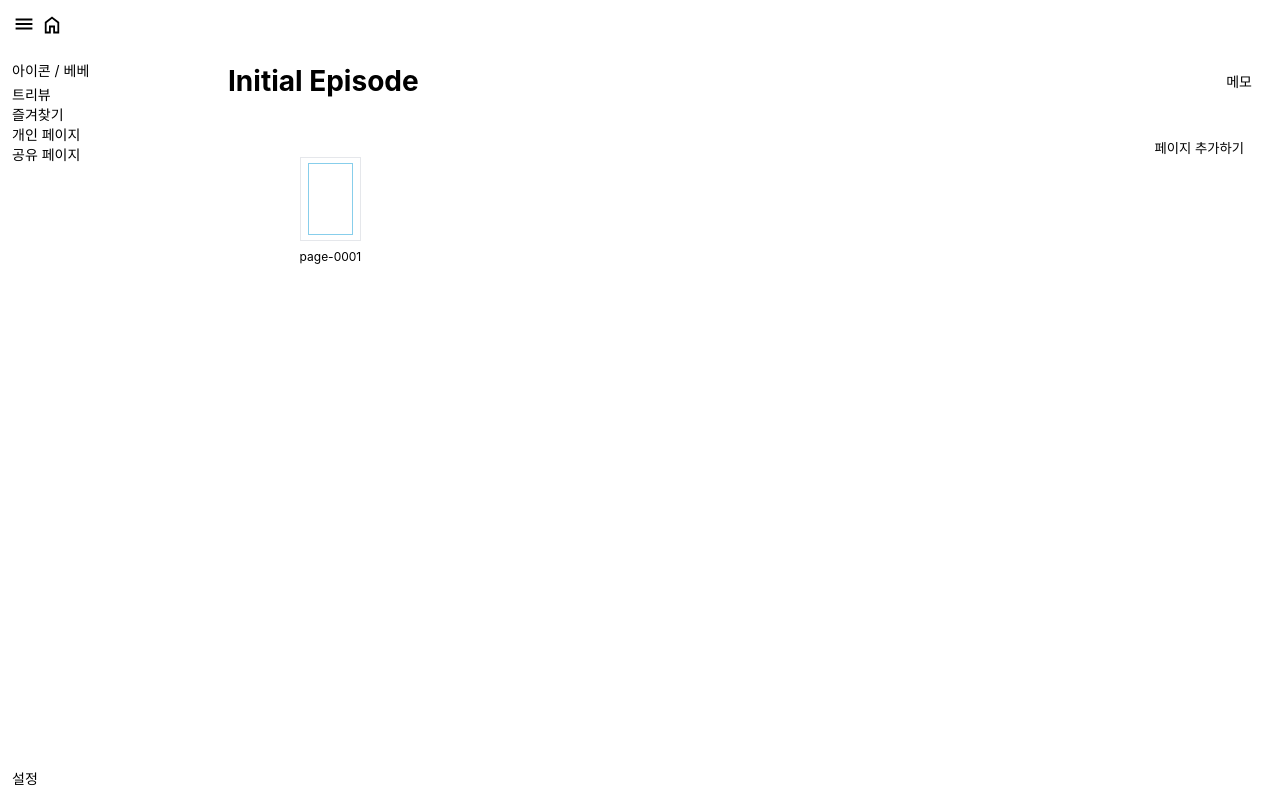
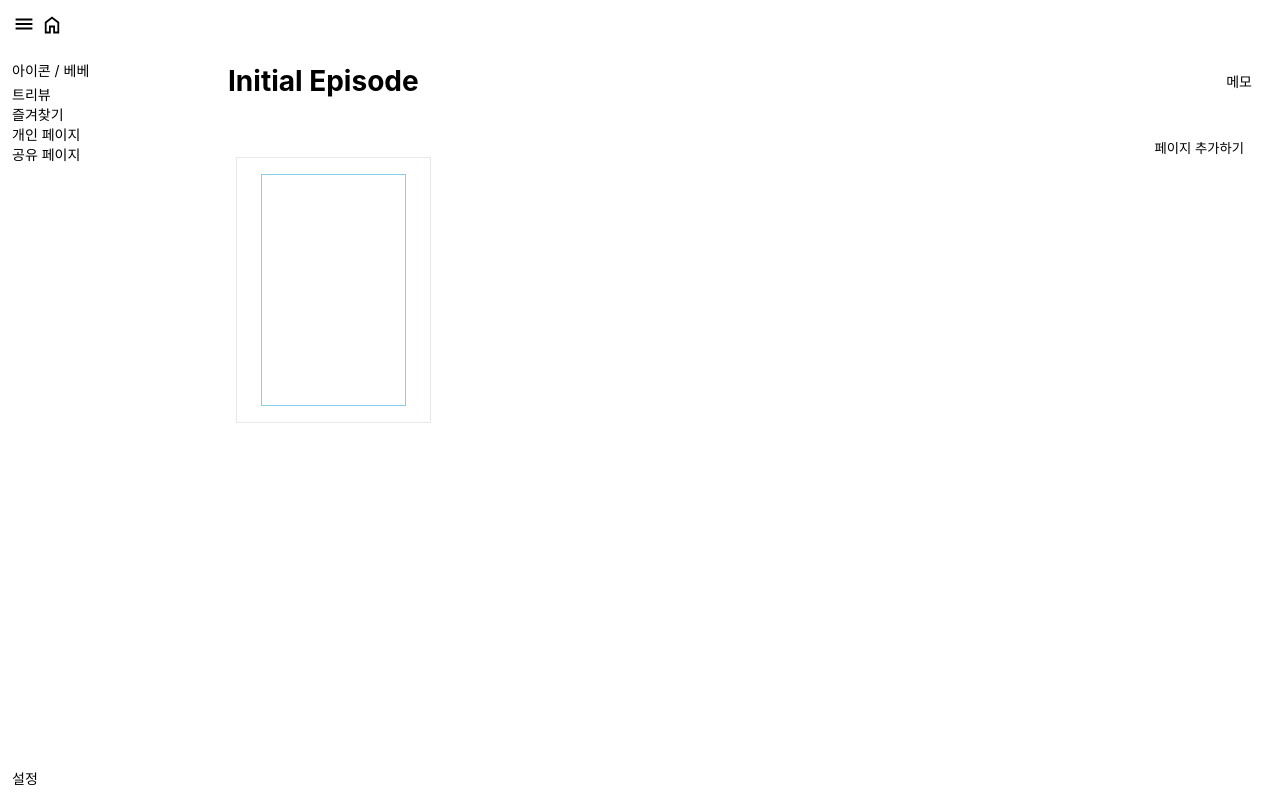
Before and after one commit to kjin5424/plotnote, a React (Create React App) app in the folder frontend/: page /pages in a window 1280 px wide. Built offline with nearby package versions, Linux system fonts and the light colour scheme.

Commit message:
style: page css 조정

```diff
--- a/frontend/src/assets/css/screens/page.css
+++ b/frontend/src/assets/css/screens/page.css
@@ -26,9 +26,8 @@
 .page-body-content {
   display: grid;
   grid-template-columns: repeat(5, 1fr);
-  grid-auto-rows: min-content;
-  gap: var(--spacing-md);
-  align-items: start;
+  gap: clamp(8px, 1.5vw, 6px);
+  justify-items: stretch;
 }
 
 .page-body-content > div:nth-child(10n + 1),
@@ -42,10 +41,7 @@
 }
 /* page-grid */
 .spread-group {
-  display: flex;
-  width: 100%;
-  justify-content: center;
-  align-items: center;
+  display: contents;
 }
 .page-grid.spread {
   display: flex;
@@ -57,11 +53,18 @@
 /* page-card>pageItem+(.page-card-info>page-number+page-memo) */
 .page-card {
   display: flex;
+  width: 100%;
   flex-direction: column;
   gap: 8px;
+  min-width: 0;
 }
 /* page-card-info */
 /* page-number+page-memo */
+.page-card-info {
+  font-size: clamp(1px, 5vw, 14px);
+  white-space: nowrap;
+  overflow: hidden;
+}
 .page-number {
   position: absolute;
   top: 8px;
@@ -80,6 +83,7 @@
   border: 1px solid var(--color-border);
   padding: 8.3% 12.15%;
   display: flex;
+  width: 100%;
   justify-content: center;
   align-items: center;
   box-sizing: border-box;
--- a/frontend/src/components/screens/Page/PageBody.jsx
+++ b/frontend/src/components/screens/Page/PageBody.jsx
@@ -11,6 +11,7 @@ export default function PageBody({
 }) {
   // pageView에 따른 렌더 함수
   const renderPages = () => {
+    // pageView = "single";
     // 단면뷰(single)일 때
     if (pageView === "single") {
       return pages.map((page) => (
@@ -30,15 +31,15 @@ export default function PageBody({
       let i = 0;
       // 홀수시작 짝수시작 설정
       if (spreadStart === "odd" && pages.length > 0) {
-        spread.push([pages[0]]);
+        spread.push([[[], pages[0]]]);
         i = 1;
       }
-      for (; i < pages.length; i += 2) {
-        spread.push(pages.slice(i, i + 2));
-      }
+      for (; i < pages.length; i += 2) spread.push(pages.slice(i, i + 2));
+
       return spread.map((pages, index) => (
-        <div className="spread-group">
-          <div className={`page-grid ${pageView}`} key={index}>
+        <div className="spread-group" key={index}>
+          <div className={`page-grid ${pageView}`}>
+            {/* {index === 0 && spreadStart === "odd" && <PageCard />} */}
             {pages.map((page) => {
               return (
                 <PageCard
--- a/frontend/src/components/screens/Page/PageCard.js
+++ b/frontend/src/components/screens/Page/PageCard.js
@@ -8,20 +8,19 @@ export default function PageCard({
   onDeletePage,
   onUpdateMemo,
 }) {
-  console.log(page);
   const navigate = useNavigate();
   return (
     <div
-      key={page.pageId}
+      key={page?.pageId}
       className="page-card"
-      onClick={() => navigate(`/pages/${page.pageId}`)}
+      onClick={() => navigate(`/pages/${page?.pageId}`)}
     >
       <PageItem page={page} showCutMemo={true} />
       <div className="page-card-info">
-        <div className="page-number">{page.number}</div>
-        <div className={`page-memo ${page.memo ? "" : "empty"}`}>
-          {page.memo || ""}
-          {page.pageId}
+        <div className="page-number"></div>
+        <div className={`page-memo ${page?.pageMemo ? "" : "empty"}`}>
+          {page?.pageMemo || ""}
+          {page?.pageId}
         </div>
       </div>
     </div>
--- a/frontend/src/components/screens/Page/index.js
+++ b/frontend/src/components/screens/Page/index.js
@@ -11,6 +11,7 @@ export default function PageManagement() {
     usePage();
   const currentEpisode = getCurrentEpisode();
   const pageView = uiState.pageView;
+  const spreadStart = uiState.spreadStart;
   if (!currentEpisode) {
     return <div>선택된 에피소드가 없습니다.</div>;
   }
@@ -27,6 +28,7 @@ export default function PageManagement() {
             onUpdateMemo={updatePageMemo}
             reorderPages={reorderPages}
             pageView={pageView}
+            spreadStart={spreadStart}
           />
         }
       />
--- a/frontend/src/utils/helpers/orderManager.js
+++ b/frontend/src/utils/helpers/orderManager.js
@@ -5,15 +5,19 @@ export const reorder = (list, startIndex, endIndex) => {
   return result;
 };
 
-export const addToOrder = (order, newId, position = -1) => {
+export const addToOrder = (list, newId, position = -1) => {
   if (position === -1) {
-    return [...order, newId];
+    return [...list, newId];
   }
-  const result = [...order];
+  const result = [...list];
   result.splice(position, 0, newId);
   return result;
 };
 
-export const removeFromOrder = (order, targetId) => {
-  return order.filter((id) => id !== targetId);
+export const removeFromOrder = (list, targetId) => {
+  return list.filter((id) => id !== targetId);
 };
+
+export const reverseOrder = (list) => {
+  return list.reverse();
+};
```
